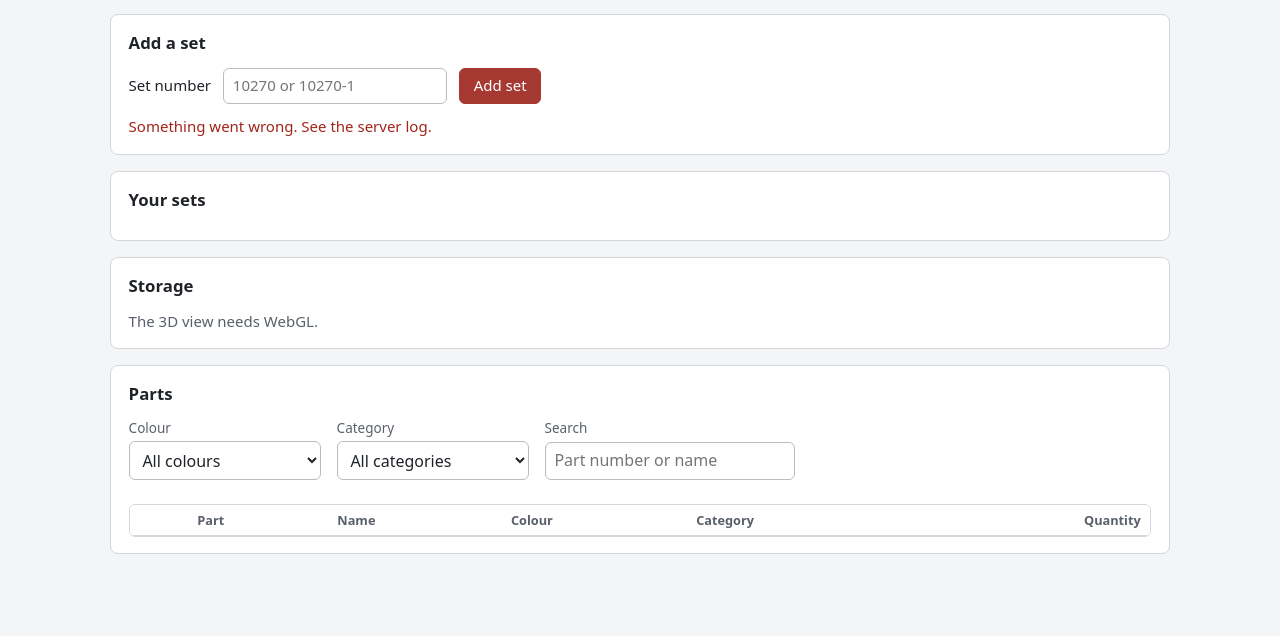
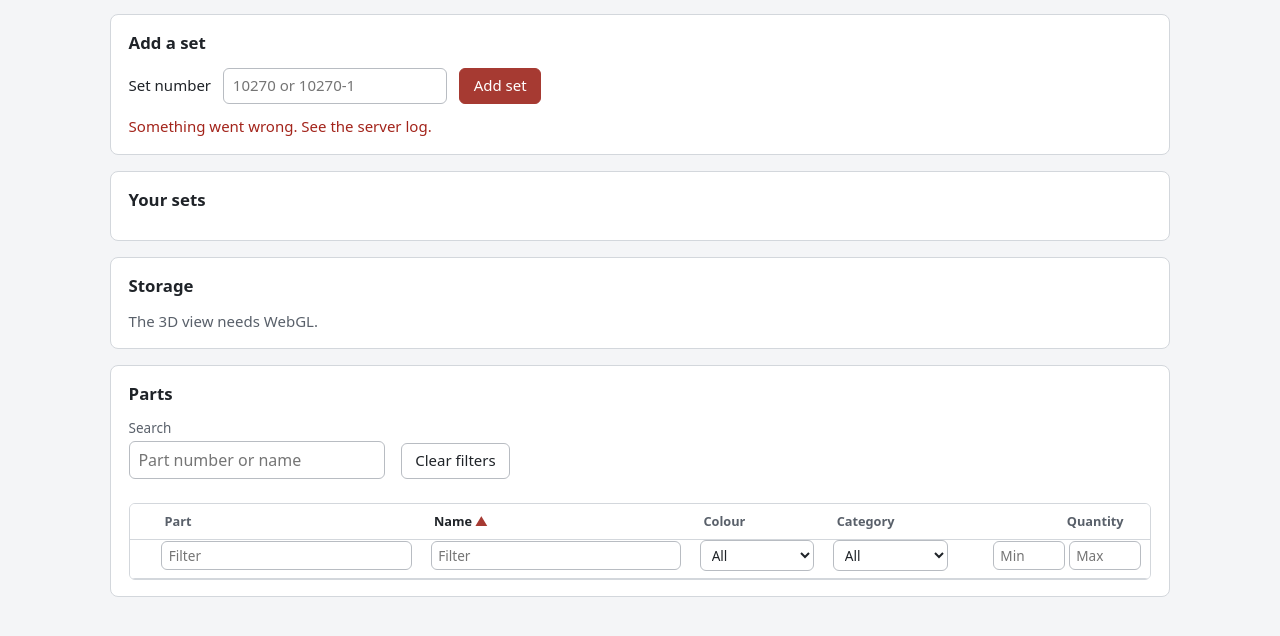
Before and after one commit to Slevin57141/brick-inventory-tracker, a website with bundled scripts: page public/index.html in a window 1280 px wide. Shown: the part 68-704 px from the top of the page. Built offline with nearby package versions, Linux system fonts and the light colour scheme; files whose address does not match are found by name.

Commit message:
Filter and sort the parts list on every column
A filter row under the headings filters part number, name, colour,
category and a quantity range, alongside the search box, and every
heading sorts by its column in either direction (D27). M9 gains the
column filters and sortRows.

```diff
--- a/public/index.html
+++ b/public/index.html
@@ -47,16 +47,11 @@
       <section class="panel" aria-labelledby="parts-title">
         <h2 id="parts-title">Parts</h2>
         <div class="filters">
-          <label>Colour
-            <select id="color-filter"><option value="">All colours</option></select>
-          </label>
-          <label>Category
-            <select id="category-filter"><option value="">All categories</option></select>
-          </label>
           <label>Search
             <input id="search" type="search" autocomplete="off" spellcheck="false"
               placeholder="Part number or name">
           </label>
+          <button id="clear-filters" type="button">Clear filters</button>
         </div>
         <p id="totals" class="totals" aria-live="polite"></p>
         <div class="table-wrap">
@@ -64,11 +59,42 @@
             <thead>
               <tr>
                 <th scope="col"><span class="visually-hidden">Image</span></th>
-                <th scope="col">Part</th>
-                <th scope="col">Name</th>
-                <th scope="col">Colour</th>
-                <th scope="col">Category</th>
-                <th scope="col" class="number">Quantity</th>
+                <th scope="col" data-sort="partNum"><button type="button">Part</button></th>
+                <th scope="col" data-sort="name"><button type="button">Name</button></th>
+                <th scope="col" data-sort="colorName"><button type="button">Colour</button></th>
+                <th scope="col" data-sort="categoryName">
+                  <button type="button">Category</button>
+                </th>
+                <th scope="col" data-sort="quantity" class="number">
+                  <button type="button">Quantity</button>
+                </th>
+              </tr>
+              <tr class="column-filters">
+                <td></td>
+                <td>
+                  <input id="filter-part" type="search" autocomplete="off" spellcheck="false"
+                    placeholder="Filter" aria-label="Filter by part number">
+                </td>
+                <td>
+                  <input id="filter-name" type="search" autocomplete="off" spellcheck="false"
+                    placeholder="Filter" aria-label="Filter by name">
+                </td>
+                <td>
+                  <select id="color-filter" aria-label="Filter by colour">
+                    <option value="">All</option>
+                  </select>
+                </td>
+                <td>
+                  <select id="category-filter" aria-label="Filter by category">
+                    <option value="">All</option>
+                  </select>
+                </td>
+                <td class="number quantity-filter">
+                  <input id="filter-min" type="number" min="0" step="1" inputmode="numeric"
+                    placeholder="Min" aria-label="Smallest quantity">
+                  <input id="filter-max" type="number" min="0" step="1" inputmode="numeric"
+                    placeholder="Max" aria-label="Largest quantity">
+                </td>
               </tr>
             </thead>
             <tbody id="parts"></tbody>
--- a/public/js/app.js
+++ b/public/js/app.js
@@ -1,11 +1,12 @@
 // The page (docs/plan.md M10): the key status, the add form and its key dialog, the sets list,
-// the 3D view (M12) and the parts list with filters, search and totals (M9). Text from the API
+// the 3D view (M12) and the parts list with a filter and a sort on every column, search and
+// totals (M9). Text from the API
 // goes in only through textContent and DOM properties, and the key is never kept anywhere: it
 // leaves the dialog's field as soon as it is sent.
 
 import { createApi } from './api.js';
 import { createBrickScene } from './brick-scene.js';
-import { computeTotals, filterOptions, filterRows } from './inventory-view.js';
+import { computeTotals, filterOptions, filterRows, sortRows } from './inventory-view.js';
 
 const PLACEHOLDER = 'placeholder.svg';
 const SEARCH_DELAY = 150; // milliseconds of quiet typing before the list and view follow
@@ -27,6 +28,12 @@ const page = {
   colorFilter: byId('color-filter'),
   categoryFilter: byId('category-filter'),
   search: byId('search'),
+  filterPart: byId('filter-part'),
+  filterName: byId('filter-name'),
+  filterMin: byId('filter-min'),
+  filterMax: byId('filter-max'),
+  clearFilters: byId('clear-filters'),
+  sortHeads: [...document.querySelectorAll('th[data-sort]')],
   totals: byId('totals'),
   parts: byId('parts'),
   partsEmpty: byId('parts-empty'),
@@ -42,6 +49,7 @@ let rows = [];
 let lidsOpen = false;
 let refreshes = 0;
 let searchTimer = 0;
+let sort = { column: 'name', direction: 'asc' };
 
 const scene = createBrickScene(page.scene);
 if (scene === null) {
@@ -148,12 +156,13 @@ function setItem(set) {
   return item;
 }
 
-// Filters and search (R9, D10): single choice, options from the whole inventory.
+// Filters, search and sorting (R9, D10, D27). Colour and category are single choices from
+// the whole inventory; every column can be filtered and sorted.
 
 function renderFilters() {
   const { colors, categories } = filterOptions(rows);
-  fillSelect(page.colorFilter, colors, 'All colours');
-  fillSelect(page.categoryFilter, categories, 'All categories');
+  fillSelect(page.colorFilter, colors, 'All');
+  fillSelect(page.categoryFilter, categories, 'All');
 }
 
 function fillSelect(select, options, allLabel) {
@@ -166,17 +175,27 @@ function fillSelect(select, options, allLabel) {
 
 const chosenId = (select) => (select.value === '' ? null : Number(select.value));
 
+// A quantity bound, or null when the field is empty or not a number of pieces.
+function bound(input) {
+  const value = Number(input.value);
+  return input.value.trim() === '' || !Number.isFinite(value) || value < 0 ? null : value;
+}
+
 function renderParts() {
   const shown = filterRows(rows, {
     colorId: chosenId(page.colorFilter),
     categoryId: chosenId(page.categoryFilter),
     search: page.search.value,
+    partNum: page.filterPart.value,
+    name: page.filterName.value,
+    minQuantity: bound(page.filterMin),
+    maxQuantity: bound(page.filterMax),
   });
   const { distinctParts, totalPieces } = computeTotals(shown);
   page.totals.textContent = `${count(distinctParts, 'distinct part', 'distinct parts')}, `
     + count(totalPieces, 'piece', 'pieces');
   const body = document.createDocumentFragment();
-  for (const row of shown) {
+  for (const row of sortRows(shown, sort)) {
     body.append(partRow(row));
   }
   page.parts.replaceChildren(body);
@@ -312,6 +331,32 @@ async function forgetKey() {
   }
 }
 
+// A heading sorts by its column; the same heading again turns the order around.
+function sortBy(column) {
+  sort = { column, direction: sort.column === column && sort.direction === 'asc' ? 'desc' : 'asc' };
+  showSort();
+  renderParts();
+}
+
+function showSort() {
+  for (const head of page.sortHeads) {
+    if (head.dataset.sort === sort.column) {
+      head.setAttribute('aria-sort', sort.direction === 'asc' ? 'ascending' : 'descending');
+    } else {
+      head.removeAttribute('aria-sort');
+    }
+  }
+}
+
+function clearFilters() {
+  for (const input of [page.search, page.filterPart, page.filterName, page.filterMin,
+    page.filterMax, page.colorFilter, page.categoryFilter]) {
+    input.value = '';
+  }
+  clearTimeout(searchTimer);
+  renderParts();
+}
+
 function toggleLids() {
   lidsOpen = !lidsOpen;
   scene?.setLidsOpen(lidsOpen);
@@ -325,10 +370,18 @@ page.keyCancel.addEventListener('click', () => page.keyDialog.close());
 page.toggleLids.addEventListener('click', toggleLids);
 page.colorFilter.addEventListener('change', renderParts);
 page.categoryFilter.addEventListener('change', renderParts);
-page.search.addEventListener('input', () => {
-  clearTimeout(searchTimer);
-  searchTimer = setTimeout(renderParts, SEARCH_DELAY);
-});
+for (const input of [page.search, page.filterPart, page.filterName, page.filterMin,
+  page.filterMax]) {
+  input.addEventListener('input', () => {
+    clearTimeout(searchTimer);
+    searchTimer = setTimeout(renderParts, SEARCH_DELAY);
+  });
+}
+page.clearFilters.addEventListener('click', clearFilters);
+for (const head of page.sortHeads) {
+  head.querySelector('button').addEventListener('click', () => sortBy(head.dataset.sort));
+}
+showSort();
 
 refresh().catch((error) => {
   say(error.message, { error: true });
--- a/public/js/inventory-view.js
+++ b/public/js/inventory-view.js
@@ -1,12 +1,43 @@
 const compareNames = new Intl.Collator('en', { numeric: true }).compare;
 
-export function filterRows(rows, { colorId = null, categoryId = null, search = '' } = {}) {
+// A filter per column of the parts list (D27); text matches ignore case and outer spaces.
+export function filterRows(rows, {
+  colorId = null, categoryId = null, search = '', partNum = '', name = '',
+  minQuantity = null, maxQuantity = null,
+} = {}) {
   const query = search.trim().toLowerCase();
+  const number = partNum.trim().toLowerCase();
+  const words = name.trim().toLowerCase();
   return rows.filter(row =>
     (colorId === null || row.colorId === colorId)
     && (categoryId === null || row.categoryId === categoryId)
     && (query === '' || row.partNum.toLowerCase().includes(query)
-      || row.name.toLowerCase().includes(query)));
+      || row.name.toLowerCase().includes(query))
+    && (number === '' || row.partNum.toLowerCase().includes(number))
+    && (words === '' || row.name.toLowerCase().includes(words))
+    && (minQuantity === null || row.quantity >= minQuantity)
+    && (maxQuantity === null || row.quantity <= maxQuantity));
+}
+
+const SORT_KEYS = {
+  partNum: (a, b) => compareNames(a.partNum, b.partNum),
+  name: (a, b) => compareNames(a.name, b.name),
+  colorName: (a, b) => compareNames(a.colorName, b.colorName),
+  categoryName: (a, b) => compareNames(a.categoryName, b.categoryName),
+  quantity: (a, b) => a.quantity - b.quantity,
+};
+export const SORT_COLUMNS = Object.freeze(Object.keys(SORT_KEYS));
+
+// A sorted copy. Ties fall back to name, part number and colour, always ascending, so the
+// order is the same every time.
+export function sortRows(rows, { column = 'name', direction = 'asc' } = {}) {
+  const primary = SORT_KEYS[column];
+  if (primary === undefined) {
+    throw new TypeError(`Unknown sort column: ${column}`);
+  }
+  const sign = direction === 'desc' ? -1 : 1;
+  return [...rows].sort((a, b) => sign * primary(a, b)
+    || SORT_KEYS.name(a, b) || SORT_KEYS.partNum(a, b) || SORT_KEYS.colorName(a, b));
 }
 
 export function computeTotals(rows) {
--- a/public/styles.css
+++ b/public/styles.css
@@ -313,6 +313,7 @@ main {
 .filters {
   display: flex;
   flex-wrap: wrap;
+  align-items: end;
   gap: 0.6rem 1rem;
 }
 
@@ -323,9 +324,8 @@ main {
   font-size: 0.9em;
 }
 
-.filters select,
 .filters input {
-  min-width: 12rem;
+  min-width: 16rem;
   color: var(--text);
   font-size: 1rem;
 }
@@ -355,14 +355,80 @@ main {
   vertical-align: middle;
 }
 
-.parts th {
+/* The headings and the filter row stay in view while the list scrolls. */
+.parts thead {
   position: sticky;
   top: 0;
   z-index: 1;
+}
+
+/* Each cell, empty ones included, so the rows scrolling underneath do not show through. */
+.parts thead th,
+.parts thead td {
   background: var(--surface);
+}
+
+.parts th {
   color: var(--muted);
   font-size: 0.85em;
   font-weight: 600;
+  white-space: nowrap;
+}
+
+.parts th button {
+  padding: 0.15rem 0.2rem;
+  border: 0;
+  background: none;
+  color: inherit;
+  font-weight: inherit;
+}
+
+.parts th button:hover {
+  background: none;
+  color: var(--text);
+}
+
+/* The arrow shows the column the list is sorted by, and which way. */
+.parts th button::after {
+  content: '';
+  display: inline-block;
+  width: 0.9em;
+  margin-left: 0.2em;
+  color: var(--accent);
+}
+
+.parts th[aria-sort='ascending'] button::after {
+  content: '\25B2';
+}
+
+.parts th[aria-sort='descending'] button::after {
+  content: '\25BC';
+}
+
+.parts th[aria-sort] {
+  color: var(--text);
+}
+
+.column-filters td {
+  padding-top: 0;
+  padding-bottom: 0.45rem;
+}
+
+.column-filters input,
+.column-filters select {
+  width: 100%;
+  min-width: 6rem;
+  padding: 0.25rem 0.4rem;
+  font-size: 0.85rem;
+}
+
+.column-filters .quantity-filter {
+  white-space: nowrap;
+}
+
+.column-filters .quantity-filter input {
+  width: 4.5rem;
+  min-width: 0;
 }
 
 .parts .number {
```
Also changed, not shown: docs/plan.md (+23 -11 lines), test/inventory-view.test.js (+57 -1 lines).
